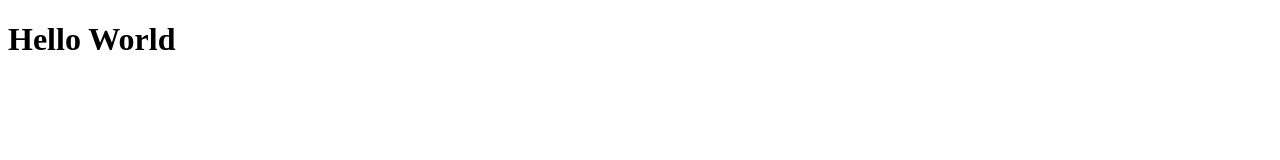
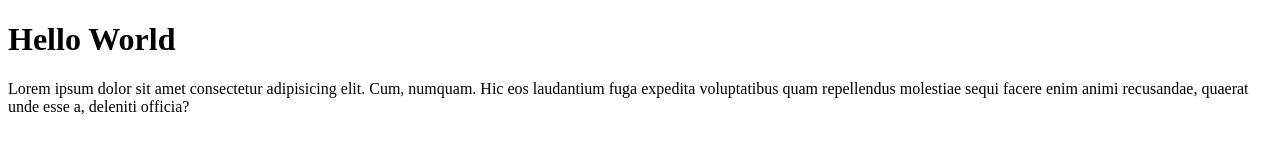
Before and after one commit to DRY-7717/mencoba-git-remote, a plain HTML site: page index.html in a window 1280 px wide. Drawn offline with Linux system fonts and the light colour scheme.

Commit message:
menambahkan paragraph pada file index.html

```diff
--- a/index.html
+++ b/index.html
@@ -7,5 +7,6 @@
 </head>
 <body>
 	<h1>Hello World</h1>
+	<p>Lorem ipsum dolor sit amet consectetur adipisicing elit. Cum, numquam. Hic eos laudantium fuga expedita voluptatibus quam repellendus molestiae sequi facere enim animi recusandae, quaerat unde esse a, deleniti officia?</p>
 </body>
 </html>
```
